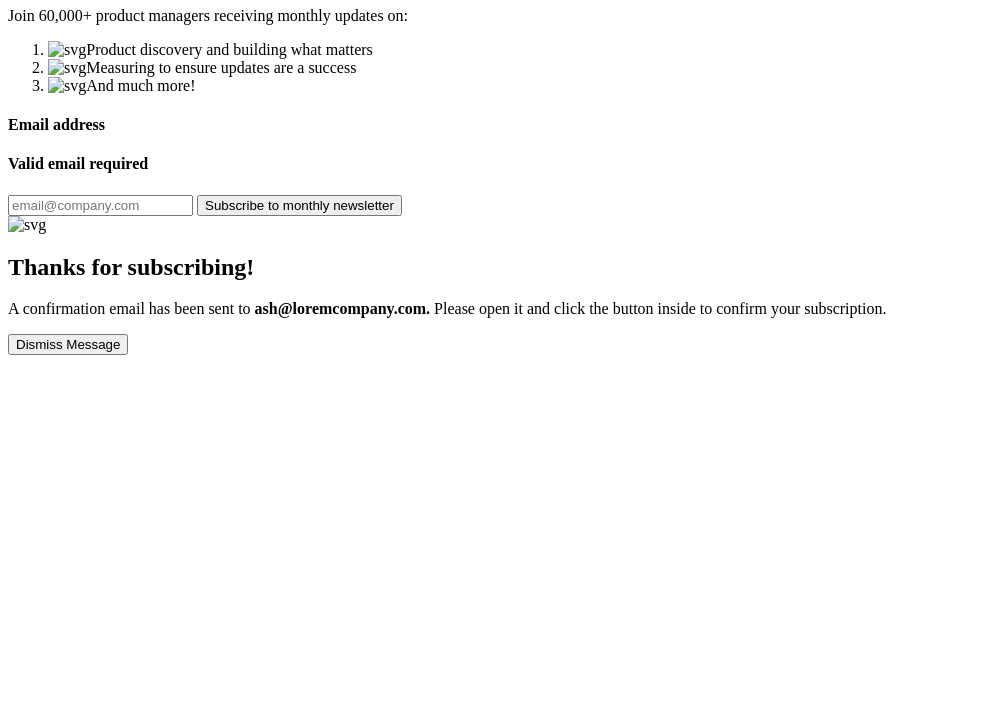
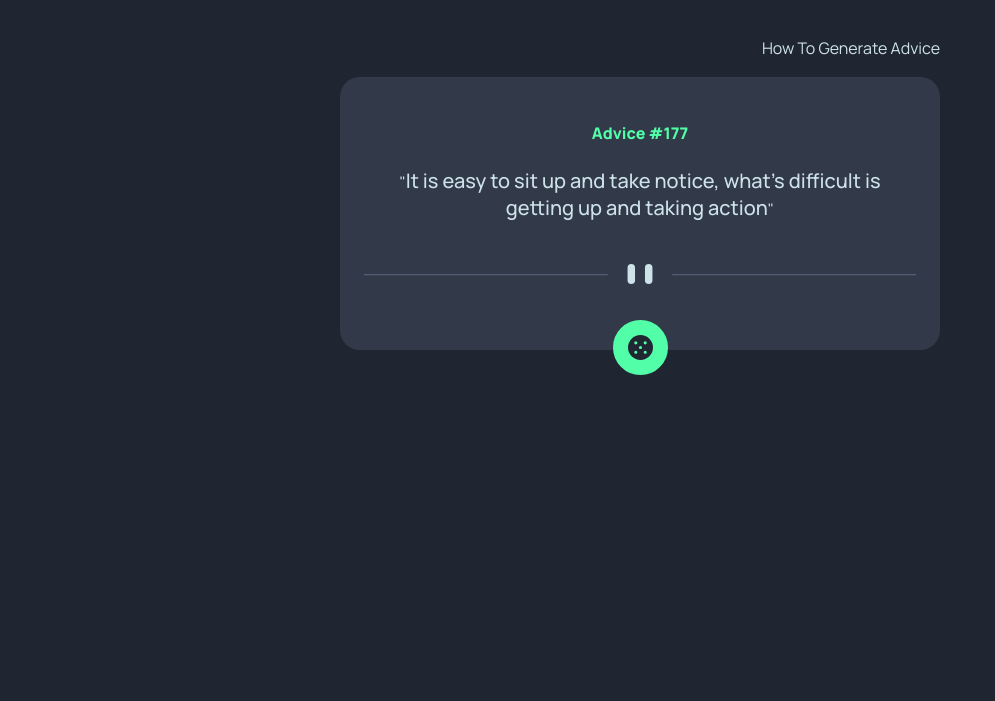
Before and after one commit to onosejoor/Advice-Generator, a plain HTML site: page index.html in a window 1280 px wide. Shown: the part 99-800 px from the top of the page, without its empty margins (0-995 px from the left). Drawn offline with nearby package versions, Linux system fonts and the light colour scheme.

Commit message:
Add files via upload

```diff
--- a/index.html
+++ b/index.html
@@ -3,47 +3,33 @@
 <head>
     <meta charset="UTF-8">
     <meta name="viewport" content="width=device-width, initial-scale=1.0">
+    <title>Advice-Generator</title>
     <link rel="preconnect" href="https://fonts.googleapis.com">
-<link rel="preconnect" href="https://fonts.gstatic.com" crossorigin>
-<link href="https://fonts.googleapis.com/css2?family=Roboto:ital,wght@0,100;0,300;0,400;0,500;0,700;0,900;1,100;1,300;1,400;1,500;1,700;1,900&display=swap" rel="stylesheet">
-    <title>News-Letter</title>
-    <link rel="stylesheet" href="./style.css">
+    <link rel="preconnect" href="https://fonts.gstatic.com" crossorigin>
+    <link href="https://fonts.googleapis.com/css2?family=Manrope:wght@200..800&display=swap" rel="stylesheet">
+    <link rel="stylesheet" href="./advice.css">
 </head>
 <body>
+    <nav>
+        <a class="href" href="./how to generate.html">How To Generate Advice</a>
+    </nav>
+
     <div class="container">
-        <div class="img">
-                    <img class="svg" src="./assets/images/illustration-sign-up-desktop.svg" alt="svg">
-        </div>
-        <div class="content">
-            <h1>  Stay updated!</h1>
-            <p>Join 60,000+ product managers receiving monthly updates on:</p>
-            <ol>
-                <li><img class="tick" src="./assets/images/icon-list.svg" alt="svg">Product discovery and building what matters</li>
-                <li><img class="tick" src="./assets/images/icon-list.svg" alt="svg">Measuring to ensure updates are a success</li>
-                <li><img class="tick" src="./assets/images/icon-list.svg" alt="svg">And much more!</li>
-            </ol>
-            <h4 class="addr">Email address</h4>
-            <h4 class="hidden">Valid email required</h4>
-            <input class="email" id="email" type="email" placeholder="email@company.com" value="">
+        <h4 class="advice">Advice  #<span class="id">177</span></h4>
 
-            <button type="button" class="subscribe">Subscribe to monthly newsletter</button>
-        </div>
+        <p class="text">"<span class="text1">It is easy to sit up and take notice, what's difficult is getting up and taking action</span>"</p>
+
+        <img class="svg" alt="svg" src="./images/pattern-divider-desktop.svg">
+
     </div>
-
-    <div class="success">
-        <img class="sucsvg" src="./assets/images/icon-success.svg" alt="svg">
-        <h2> Thanks for subscribing!</h2>
-        <p> A confirmation email has been sent to <b><span class="email2">ash@loremcompany.com.</span> </b>
-            Please open it and click the button inside to confirm your subscription.</p>
-
-            <button class="dismiss">Dismiss Message</button>
+        <div class="none">
+            <img class="dice" alt="dice-svg" src="./images/icon-dice.svg">
     </div>
 
 
 
 
-
     <script src="https://ajax.googleapis.com/ajax/libs/jquery/3.7.1/jquery.min.js"></script>
-    <script src="./index.js"></script>
+    <script src="./advice.js"></script>
 </body>
 </html>
```
